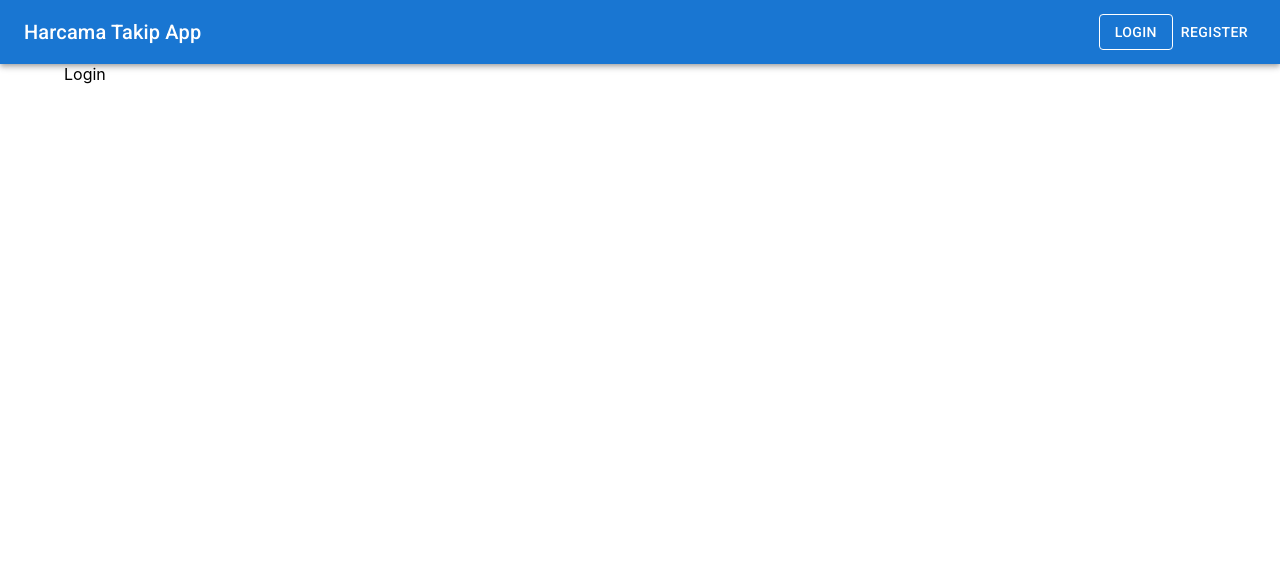
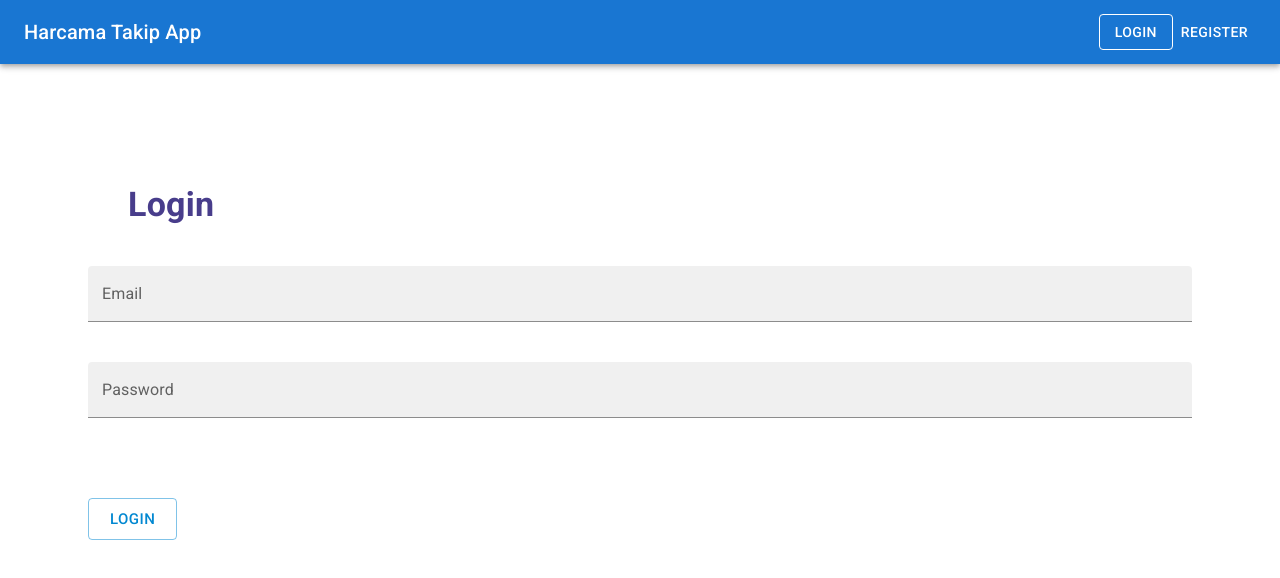
Before and after one commit to cihatsolak/expense-tracker, a React (Create React App) app: page /login in a window 1280 px wide. Shown: the top 578 px of the page. Built offline with nearby package versions, Linux system fonts and the light colour scheme.

Commit message:
Create the design of the login page

```diff
--- a/src/pages/login/Login.js
+++ b/src/pages/login/Login.js
@@ -1,8 +1,30 @@
 import React from 'react'
 import './Login.module.css'
+import { Container, Typography, Button, FormControl, FilledInput, InputLabel } from '@mui/material'
 
 export default function Login() {
   return (
-    <div>Login</div>
+    <Container>
+      <form>
+        <Typography sx={{ mt: 15, ml: 5, fontWeight: 'bold' }} variant="h4" color="darkslateblue">Login</Typography>
+
+        <FormControl fullWidth sx={{ mt: 5 }}>
+          <InputLabel htmlFor="email">Email</InputLabel>
+          <FilledInput
+            id="email"
+            label="Email"
+          />
+        </FormControl>
+
+        <FormControl fullWidth sx={{ my: 5 }}>
+          <InputLabel htmlFor="password">Password</InputLabel>
+          <FilledInput
+            id="password"
+            label="password"
+          />
+        </FormControl>
+        <Button variant="outlined" type="submit" color="info" size="large" sx={{ mt: 5 }}>Login</Button>
+      </form>
+    </Container>
   )
 }
```
